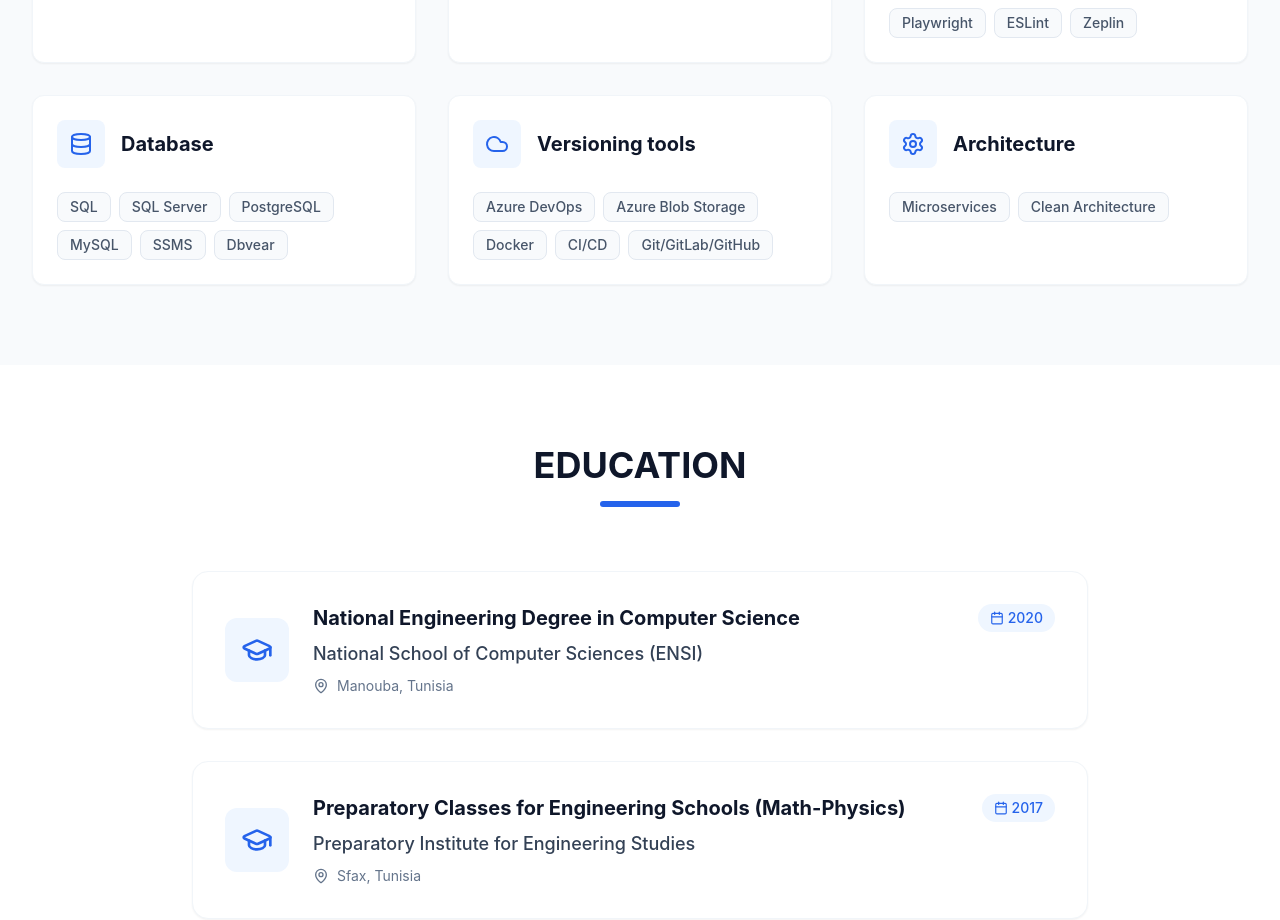
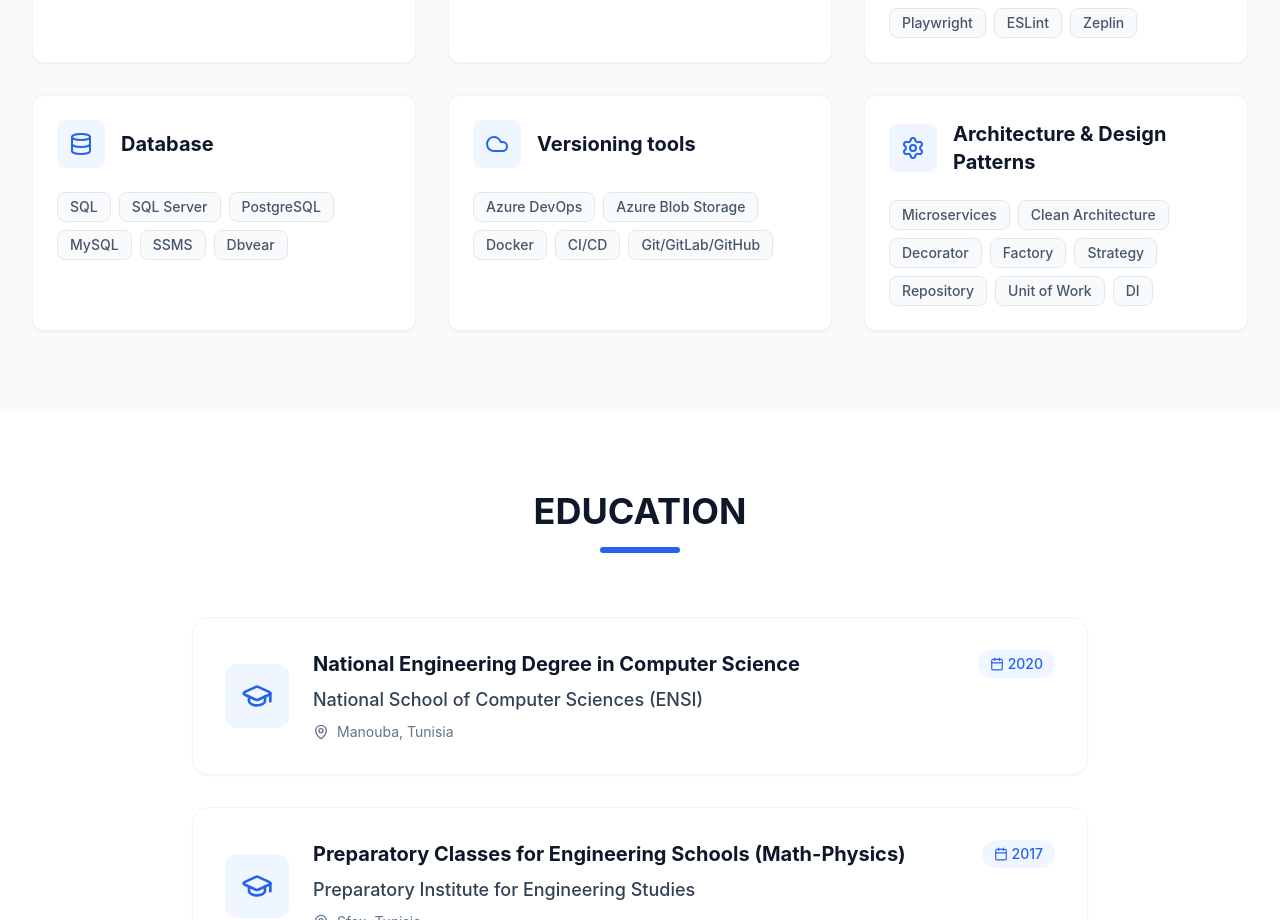
Before and after one commit to benamarfaiez/portfolio, a React (Vite) app: page / in a window 1280 px wide. Shown: the part 3400-4320 px from the top of the page. Built offline with nearby package versions, Linux system fonts and the light colour scheme.

Commit message:
feat: update skill data, and internationalized content for portfolio sections.

```diff
--- a/src/components/Hero.tsx
+++ b/src/components/Hero.tsx
@@ -32,7 +32,7 @@ export default function Hero() {
                                 {t('hero.title')}
                             </h2>
                             <p className="text-lg text-slate-600 dark:text-slate-400 mb-8 max-w-2xl mx-auto md:mx-0 leading-relaxed">
-                                {t('about.description')}
+                                {t('hero.description')}
                             </p>
 
                             <div className="flex flex-col sm:flex-row items-center justify-center md:justify-start gap-4">
--- a/src/data/skills.ts
+++ b/src/data/skills.ts
@@ -36,6 +36,6 @@ export const skills = [
     {
         category: 'skills.categories.architecture',
         icon: Settings,
-        items: ["Microservices", "Clean Architecture"]
+        items: ["Microservices", "Clean Architecture", "Decorator", "Factory", "Strategy", "Repository", "Unit of Work", "DI"]
     }
 ];
--- a/src/locales/en.json
+++ b/src/locales/en.json
@@ -3,7 +3,8 @@
         "title": "Full-Stack .NET / Angular Engineer",
         "experience": "5 years of experience",
         "contact": "Contact Me",
-        "download_cv": "Download CV"
+        "download_cv": "Download CV",
+        "description": "Passionate Full-Stack Engineer with 5 years of experience in designing and developing robust and scalable web applications. Expert in the .NET and Angular ecosystem, with strong mastery of modern architectures (Microservices, Clean Architecture) and Azure Cloud. I strive to create high-performance solutions that meet real user needs."
     },
     "about": {
         "title": "ABOUT",
@@ -81,7 +82,7 @@
             "database": "Database",
             "tests": "Tests",
             "devops": "Versioning tools",
-            "architecture": "Architecture"
+            "architecture": "Architecture & Design Patterns"
         }
     },
     "education": {
--- a/src/locales/fr.json
+++ b/src/locales/fr.json
@@ -3,7 +3,8 @@
         "title": "Ingénieur Full-Stack .NET / Angular",
         "experience": "5 années d’expérience",
         "contact": "Contactez-moi",
-        "download_cv": "Télécharger CV"
+        "download_cv": "Télécharger CV",
+        "description": "Ingénieur Full-Stack avec 5 ans d'expérience dans la conception et le développement d'applications web robustes et évolutives en écosystème .NET et Angular, avec une solide maîtrise des architectures modernes et du Cloud Azure."
     },
     "about": {
         "title": "À PROPOS",
@@ -80,7 +81,7 @@
             "frontend": "Frontend",
             "database": "Base de données",
             "devops": "Outils de versionning",
-            "architecture": "Architecture & Testing"
+            "architecture": "Architecture & Patrons de conception"
         }
     },
     "education": {
```
